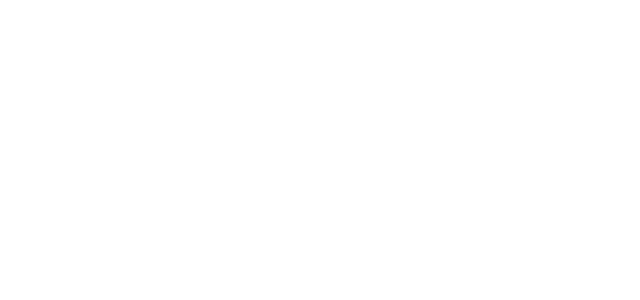
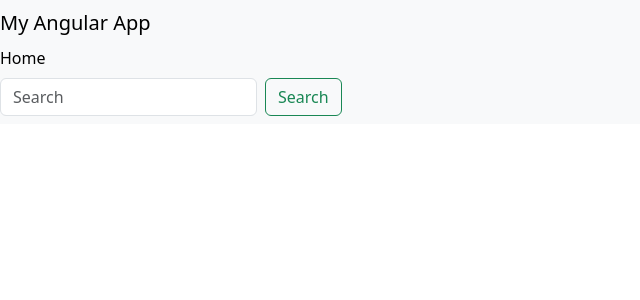
Before and after one commit to delitamakanda/angular-shopping-cart, an Angular app: page / in a window 1280 px wide. Shown: the top 300 px of the page, without its empty margins (0-640 px from the left). Built offline with nearby package versions, Linux system fonts and the light colour scheme.

Commit message:
feat: add navbar

```diff
--- a/src/app/app.component.html
+++ b/src/app/app.component.html
@@ -1 +1,2 @@
+<app-navbar />
 <router-outlet></router-outlet>
--- a/src/app/app.component.ts
+++ b/src/app/app.component.ts
@@ -1,10 +1,14 @@
 import { Component } from '@angular/core';
 import { RouterOutlet } from '@angular/router';
+import { NavbarComponent } from './features/navbar/navbar.component';
 
 @Component({
   standalone: true,
   selector: 'app-root',
-  imports: [RouterOutlet],
+  imports: [
+    RouterOutlet,
+    NavbarComponent
+  ],
   templateUrl: './app.component.html',
   styleUrls: ['./app.component.scss'],
 })
--- /dev/null
+++ b/src/app/features/navbar/navbar.component.html
@@ -0,0 +1,16 @@
+<nav class="navbar navbar-light bg-light">
+    <div class="container-light">
+        <a class="navbar-brand" [routerLink]="['/']">My Angular App</a>
+        <ul class="navbar-nav me-auto">
+            <li class="nav-item">
+                <a class="nav-link active" [routerLink]="['/home']">Home</a>
+            </li>
+        </ul>
+        <div class="d-flex">
+            <div class="d-flex">
+                <input type="search" [(ngModel)]="searchInput" class="form-control me-2" placeholder="Search">
+                <button class="btn btn-outline-success"(click)="search()">Search</button>
+            </div>
+        </div>
+    </div>
+</nav>
--- /dev/null
+++ b/src/app/features/navbar/navbar.component.ts
@@ -0,0 +1,24 @@
+import { CommonModule } from '@angular/common';
+import { Component } from '@angular/core';
+import { FormsModule } from '@angular/forms';
+import { RouterLink } from '@angular/router';
+
+@Component({
+  selector: 'app-navbar',
+  standalone: true,
+  imports: [
+    CommonModule,
+    RouterLink,
+    FormsModule,
+  ],
+  templateUrl: './navbar.component.html',
+  styleUrl: './navbar.component.scss'
+})
+export class NavbarComponent {
+  searchInput = '';
+
+  search(): void {
+    console.log(`Searching for: ${this.searchInput}`);
+  }
+
+}
```
Also changed, not shown: src/app/features/navbar/navbar.component.scss (added).
